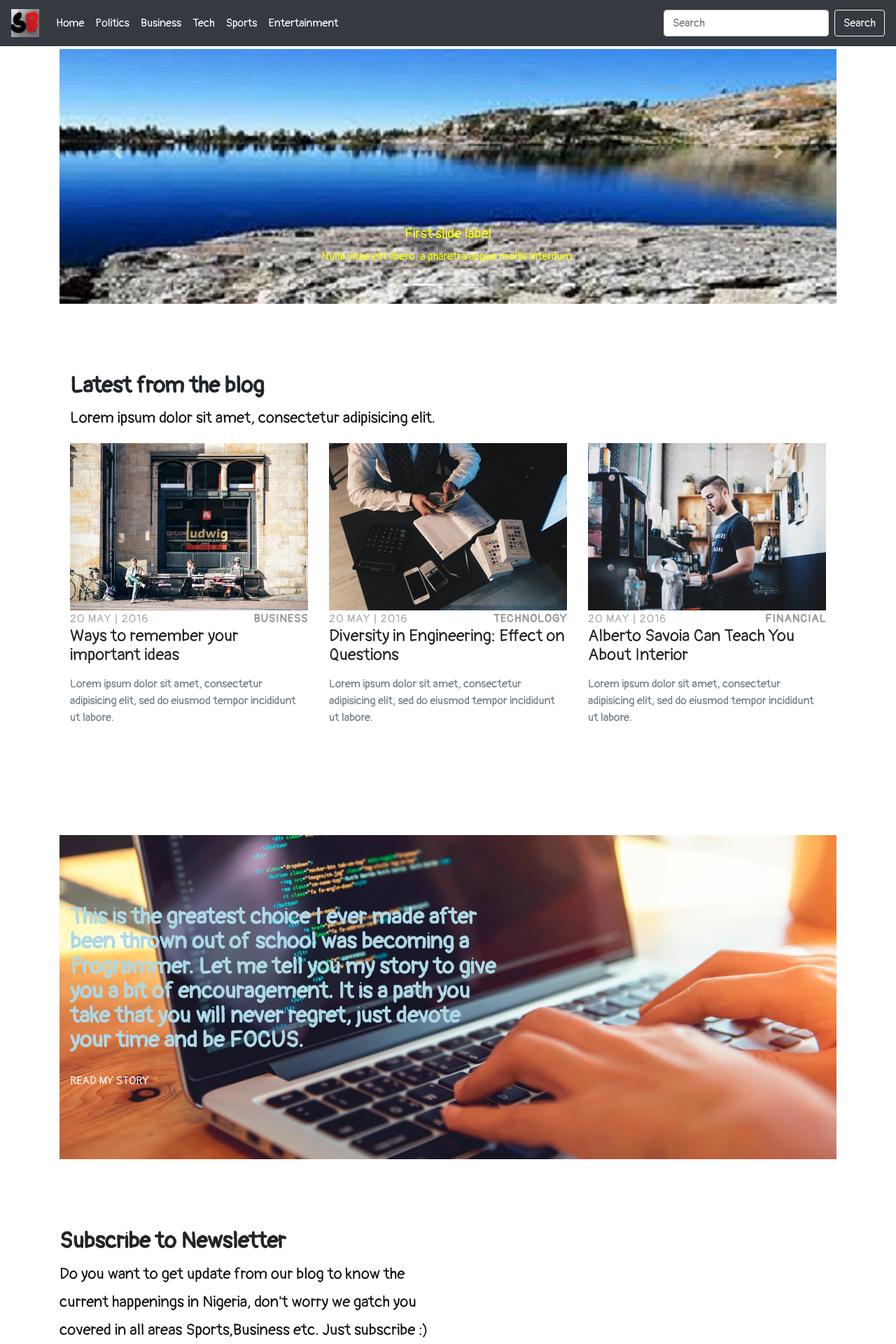
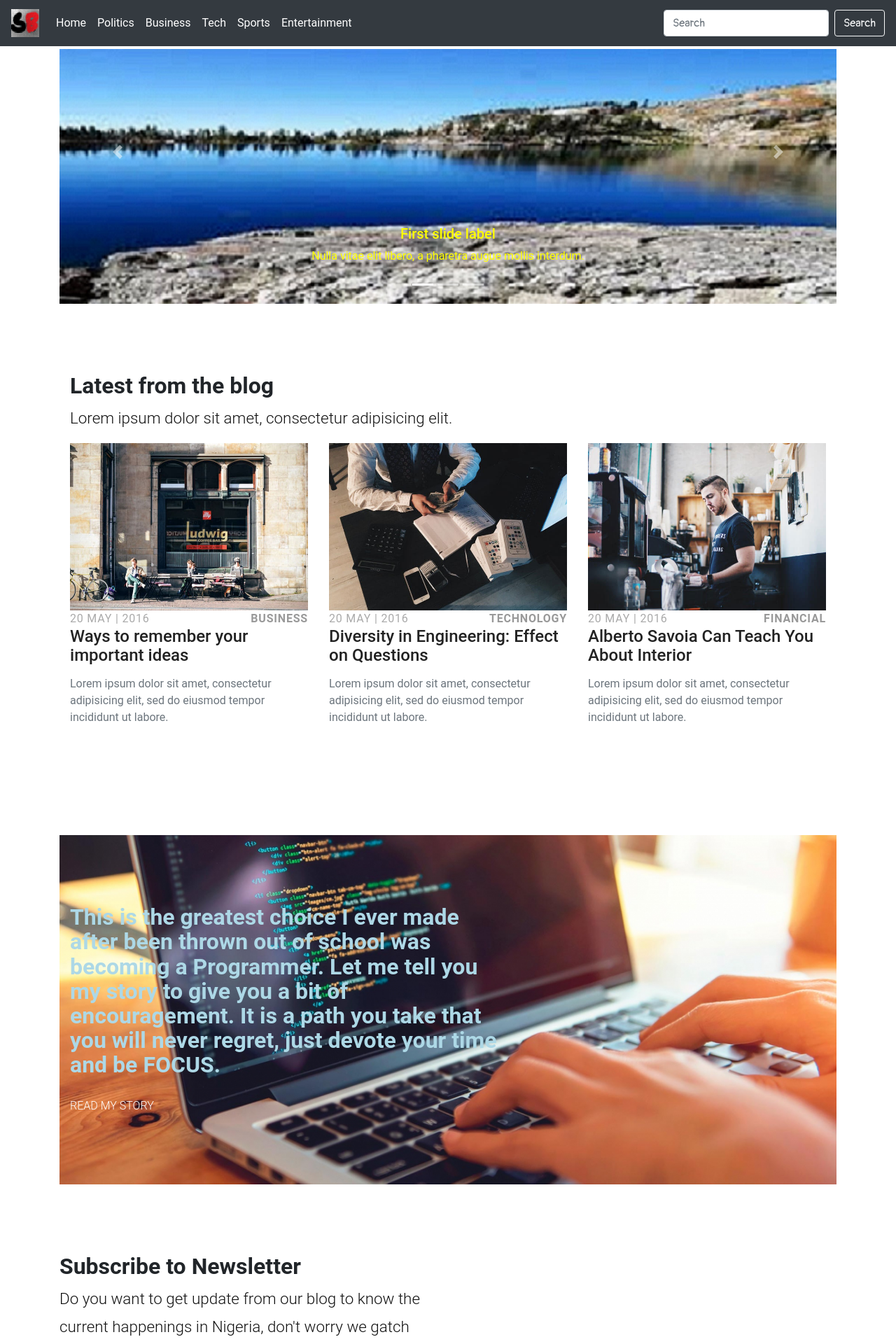
Before and after one commit to sirnusi/django-deployment-example, a Django app: page / in a window 1280 px wide. Shown: the top 1920 px of the page at 70% size. Run offline with Django 3.2, Linux system fonts and the light colour scheme; some libraries are stand-ins or nearby versions.

Commit message:
initial commit

```diff
--- a/blogapp/static/css/blogstyle.css
+++ b/blogapp/static/css/blogstyle.css
@@ -49,7 +49,7 @@ section {
     display: block;
 }
 body {
-    font-family: 'Pangolin', cursive;
+    font-family: 'Roboto', sans-serif;
     font-size: 1rem;
     font-weight: normal;
     line-height: 1.5;
@@ -58,7 +58,7 @@ body {
 }
 body {
     margin: 0;
-    font-family: 'Pangolin', cursive;
+    font-family: 'Roboto', sans-serif;
     font-size: 1rem;
     font-weight: 400;
     line-height: 1.5;
```
